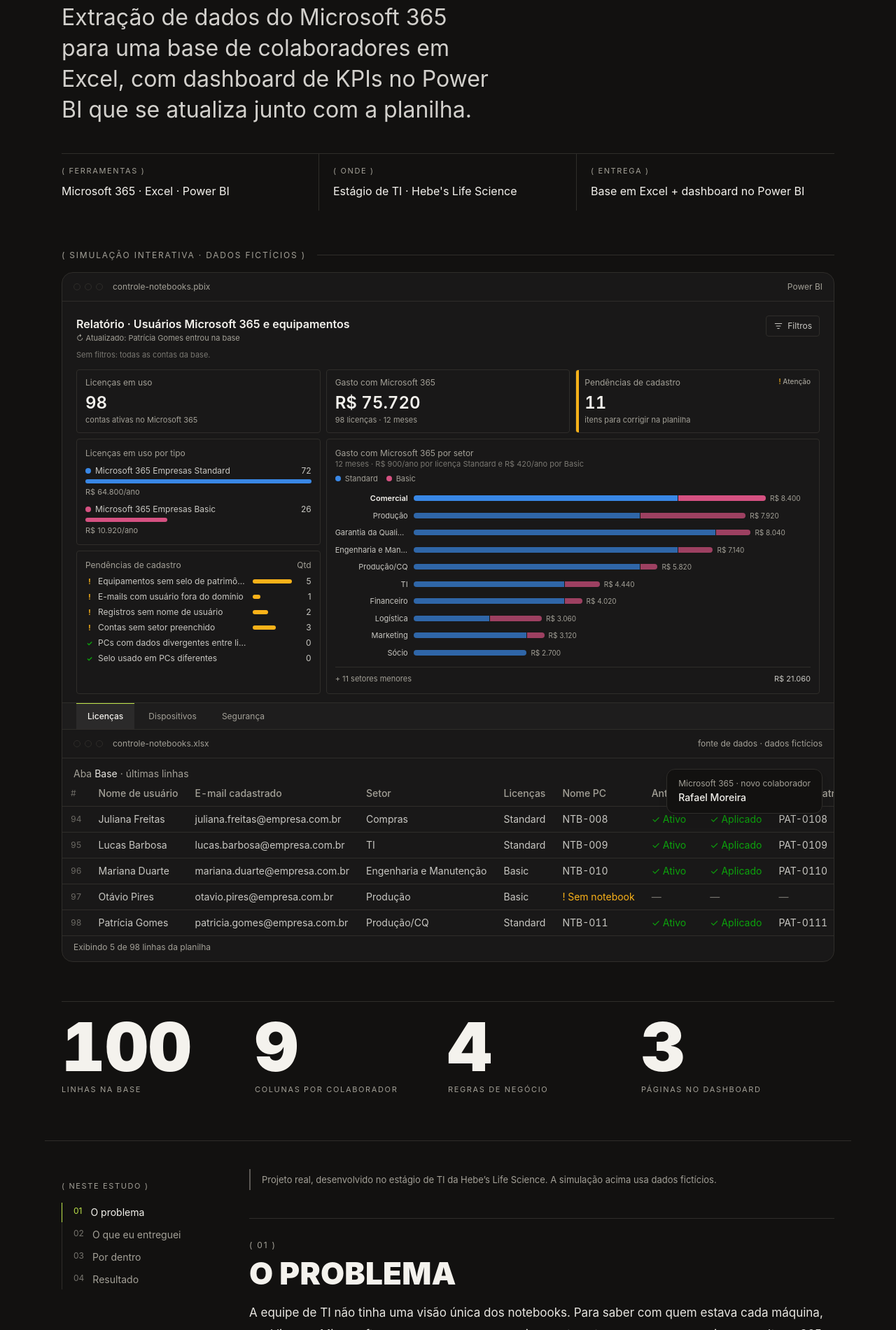
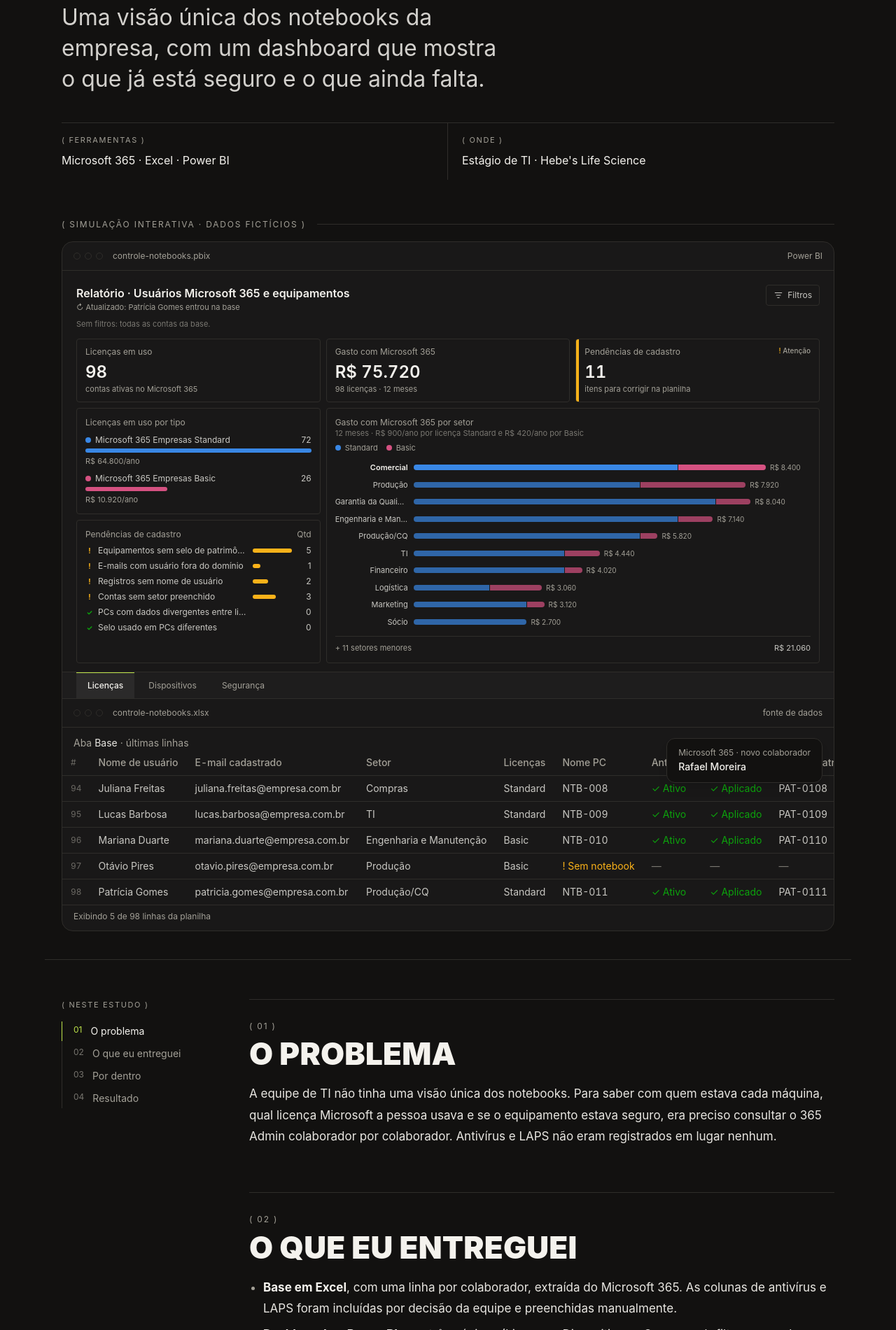
Before and after one commit to gabrielnavarrogermano-code/portfolio, an Astro site: page /projetos/controle-de-notebooks in a window 1280 px wide. Shown: the part 520-2421 px from the top of the page at 70% size. Built offline with nearby package versions, Linux system fonts and the light colour scheme; Astro itself is replaced by a stand-in of ours; some packages are replaced by stand-ins of ours.

Commit message:
Enxuga o estudo de caso e tira as informações repetidas
- Sai a faixa de números (100 linhas, 9 colunas, 4 regras, 3 páginas): repetia a seção "Por dentro"
- Sai o item "Entrega" da ficha, que repetia "O que eu entreguei"; a ficha se ajusta a 2 colunas
- Sai a citação "Projeto real… dados fictícios": a ficha já diz onde foi feito
- "Dados fictícios" aparece uma vez só, no rótulo da simulação
- Resumo do topo mais curto, falando do resultado em vez de repetir a entrega

Co-Authored-By: Claude Opus 5.5 <noreply@anthropic.com>

```diff
--- a/src/components/NotebookSheet.astro
+++ b/src/components/NotebookSheet.astro
@@ -466,7 +466,7 @@ const groups: [string, string][] = sectorGroups.map(([s, list]) => [s, s === OTH
     <span class="h-2.5 w-2.5 rounded-full border border-line"></span>
     <span class="h-2.5 w-2.5 rounded-full border border-line"></span>
     <span class="ml-2 truncate font-mono text-xs text-muted">controle-notebooks.xlsx</span>
-    <span class="ml-auto flex-none pl-2 text-xs text-muted">fonte de dados · dados fictícios</span>
+    <span class="ml-auto flex-none pl-2 text-xs text-muted">fonte de dados</span>
   </div>
 
   <!-- Aviso de novo colaborador vindo do Microsoft 365 -->
--- a/src/content/projetos/controle-de-notebooks.md
+++ b/src/content/projetos/controle-de-notebooks.md
@@ -1,6 +1,6 @@
 ---
 title: Controle de Notebooks dos Colaboradores
-summary: Extração de dados do Microsoft 365 para uma base de colaboradores em Excel, com dashboard de KPIs no Power BI que se atualiza junto com a planilha.
+summary: Uma visão única dos notebooks da empresa, com um dashboard que mostra o que já está seguro e o que ainda falta.
 before: Cada colaborador consultado um a um no 365 Admin, sem registro de antivírus e LAPS.
 after: Uma fonte central de consulta, com KPIs do que já foi feito e do que ainda falta.
 kind: Extração e Tratamento
@@ -10,15 +10,7 @@ demo: notebooks
 cover: ../../assets/projetos/notebooks-licencas.png
 coverHover: ../../assets/projetos/notebooks-seguranca.png
 context: Estágio de TI · Hebe's Life Science
-deliverable: Base em Excel + dashboard no Power BI
-stats:
-  - { value: '100', label: 'linhas na base' }
-  - { value: '9', label: 'colunas por colaborador' }
-  - { value: '4', label: 'regras de negócio' }
-  - { value: '3', label: 'páginas no dashboard' }
 ---
-
-> Projeto real, desenvolvido no estágio de TI da Hebe's Life Science. A simulação acima usa dados fictícios.
 
 ## O problema
 
--- a/src/pages/projetos/[id].astro
+++ b/src/pages/projetos/[id].astro
@@ -53,7 +53,7 @@ const proximos = [
       </h1>
       <p class="mt-6 max-w-3xl font-serif text-2xl leading-snug text-balance text-fg/90 sm:text-[2rem]">{p.data.summary}</p>
 
-      <dl class="mt-10 grid border-t border-line sm:grid-cols-3">
+      <dl class:list={['mt-10 grid border-t border-line', ficha.length === 3 ? 'sm:grid-cols-3' : 'sm:grid-cols-2']}>
         {
           ficha.map((f) => (
             <div class="border-b border-line py-4 sm:border-r sm:border-b-0 sm:px-5 sm:first:pl-0 sm:last:border-r-0">
```
